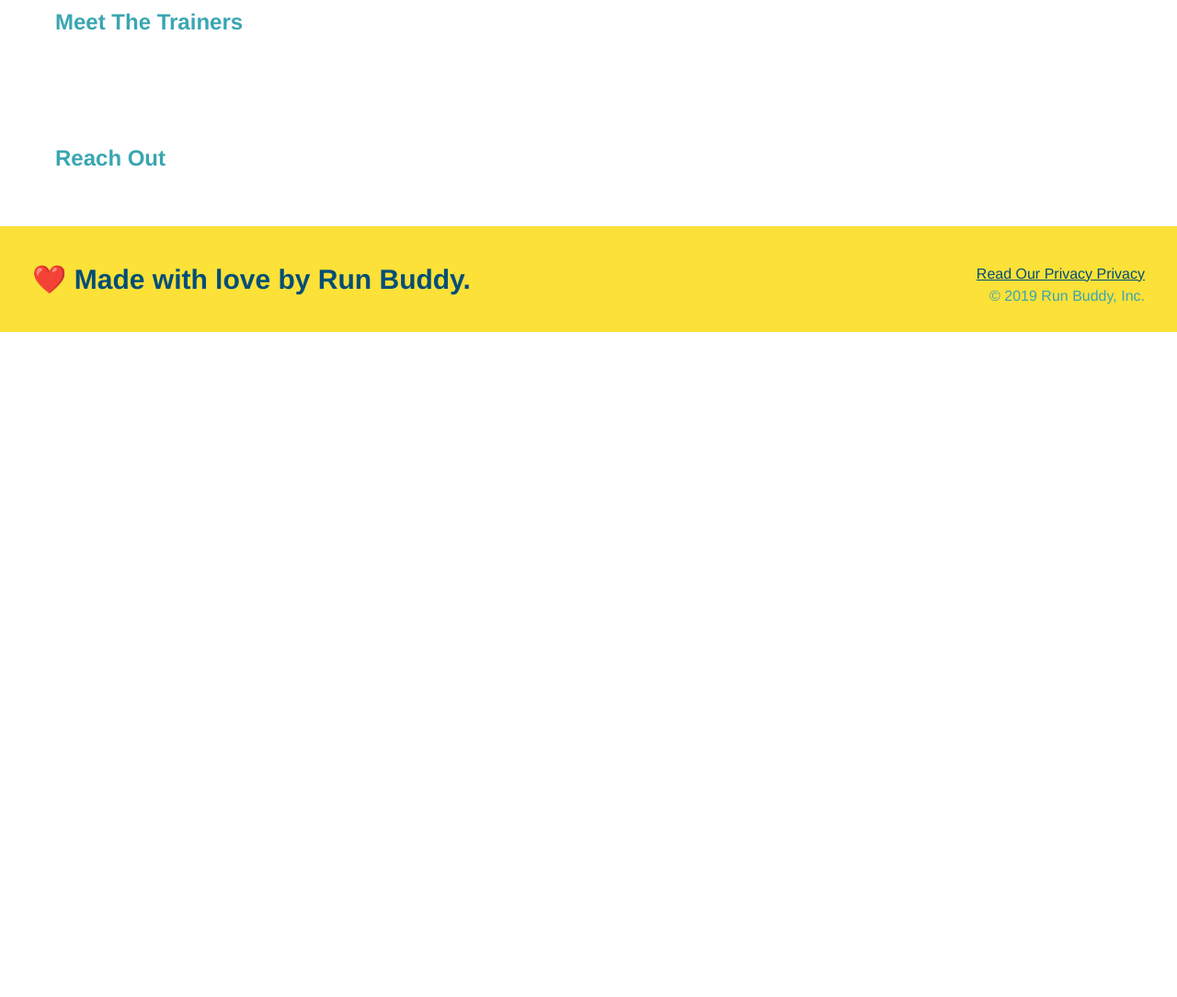
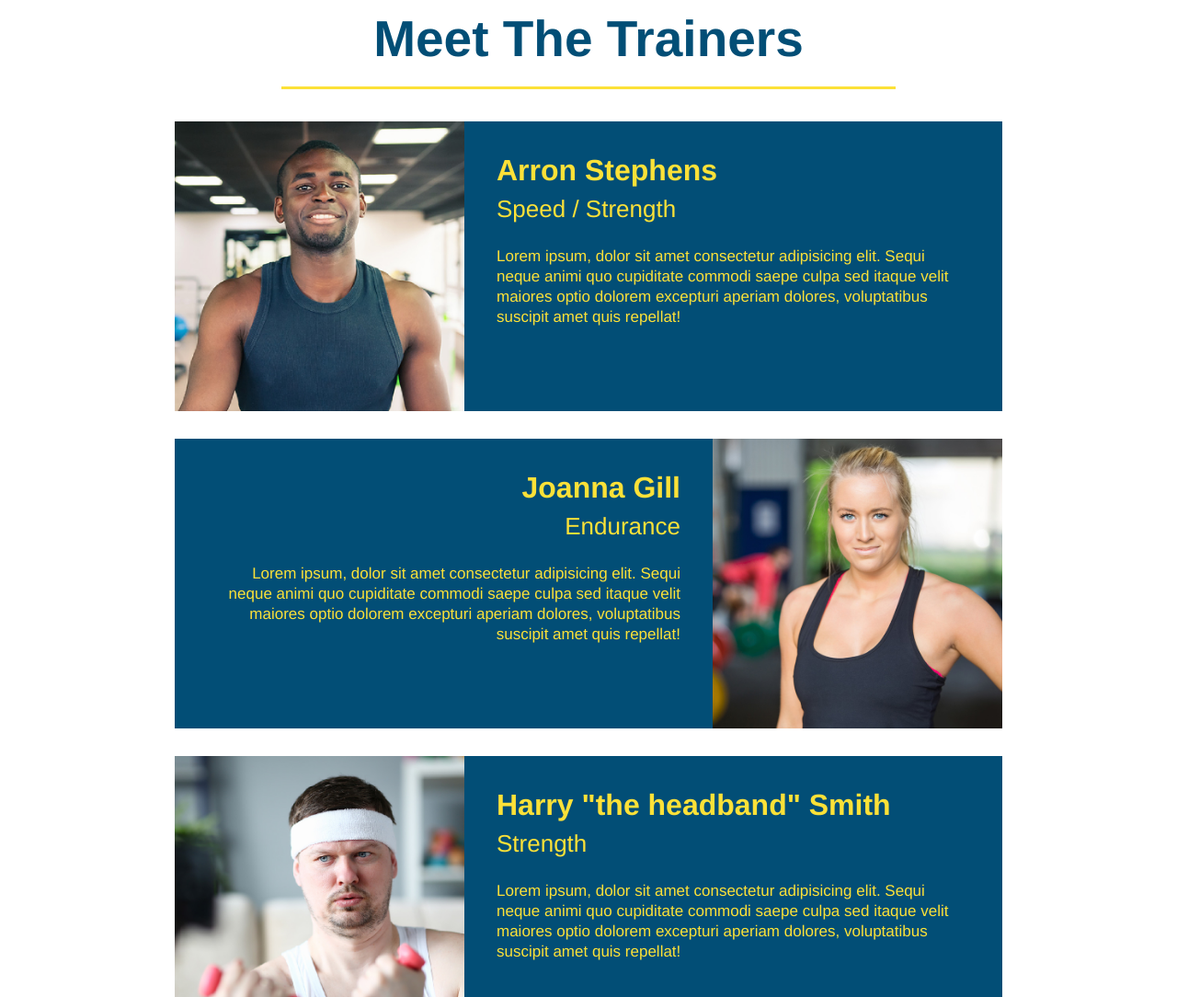
Before and after one commit to Dommy99/run_buddy, a plain HTML site: page index.html in a window 1280 px wide. Shown: the part 2780-3864 px from the top of the page at 92% size. Before the commit the page ends 3141 px from the top, so only its background shows below. Drawn offline with Linux system fonts and the light colour scheme.

Commit message:
meet the trainers section

```diff
--- a/assets/css/style.css
+++ b/assets/css/style.css
@@ -181,3 +181,51 @@ section {
 .steps span {
   font-size: 38px;
 }
+
+/* trainers styles */
+.trainers {
+  text-align: center;
+}
+
+.trainer {
+  width: 900px;
+  margin: 0 auto 30px auto;
+  background: #024e76;
+  color: #fce138;
+  overflow: auto;
+}
+
+.trainer img {
+  width: 35%;
+  float: left;
+}
+
+.trainer-bio {
+  padding: 35px;
+  float: left;
+  width: 65%;
+}
+
+.text-left {
+  text-align: left;
+}
+
+.text-right {
+  text-align: right;
+}
+
+.trainer-bio h3 {
+  font-size: 32px;
+  margin-bottom: 8px;
+}
+
+.trainer-bio h4 {
+  font-weight: lighter;
+  font-size: 26px;
+  margin-bottom: 25px;
+}
+
+.trainer-bio p {
+  font-size: 17px;
+  line-height: 1.3;
+}
--- a/index.html
+++ b/index.html
@@ -114,8 +114,45 @@
         </section>
 
         <!--meet the trainers-->
-        <section>
-            <h2>Meet The Trainers</h2>
+        <section id="your-trainers" class="trainers">
+            <h2 class="section-title primary-border">Meet The Trainers</h2>
+            <!-- 1st trainer bio -->
+            <article class="trainer">
+                <img src="./assets/images/trainer-1.jpg" alt="Arron Stephens in his workout clothes, ready to pump iron" />
+                <div class="trainer-bio text-left">
+                  <h3>Arron Stephens</h3>
+                  <h4>Speed / Strength</h4>
+                  <p>
+                    Lorem ipsum, dolor sit amet consectetur adipisicing elit. Sequi neque animi quo cupiditate commodi saepe culpa sed
+                    itaque velit maiores optio dolorem excepturi aperiam dolores, voluptatibus suscipit amet quis repellat!
+                  </p>
+                </div>
+              </article>
+
+              <!-- 2nd trainer bio -->
+              <article class="trainer">
+                  <div class="trainer-bio text-right">
+                      <h3>Joanna Gill</h3>
+                      <h4>Endurance</h4>
+                      <p>Lorem ipsum, dolor sit amet consectetur adipisicing elit. Sequi neque animi quo cupiditate commodi saepe culpa sed
+                        itaque velit maiores optio dolorem excepturi aperiam dolores, voluptatibus suscipit amet quis repellat!
+                    </p>
+                  </div>
+                  <img src="./assets/images/trainer-2.jpg" alt="Joanna Gill cooling off after a workout"/>
+              </article>
+
+              <!-- 3rd trainer bio -->
+              <article class="trainer">
+                <img src="./assets/images/trainer-3.jpg" alt="Harry Smith wearing a headband and lifting comically small pink weights"/>
+                <div class="trainer-bio text-left">
+                    <h3>Harry "the headband" Smith</h3>
+                    <h4>Strength</h4>
+                    <p>
+                        Lorem ipsum, dolor sit amet consectetur adipisicing elit. Sequi neque animi quo cupiditate commodi saepe culpa sed
+                        itaque velit maiores optio dolorem excepturi aperiam dolores, voluptatibus suscipit amet quis repellat!
+                    </p>
+                </div>
+              </article>
         </section>
 
         <!--"reach out" section-->
```
Also changed, not shown: assets/images/trainer-1.jpg (added), assets/images/trainer-2.jpg (added), assets/images/trainer-3.jpg (added).
